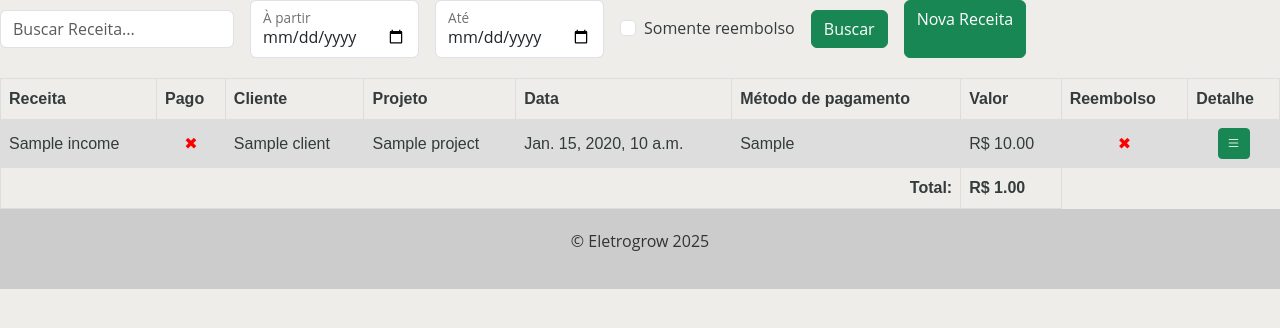
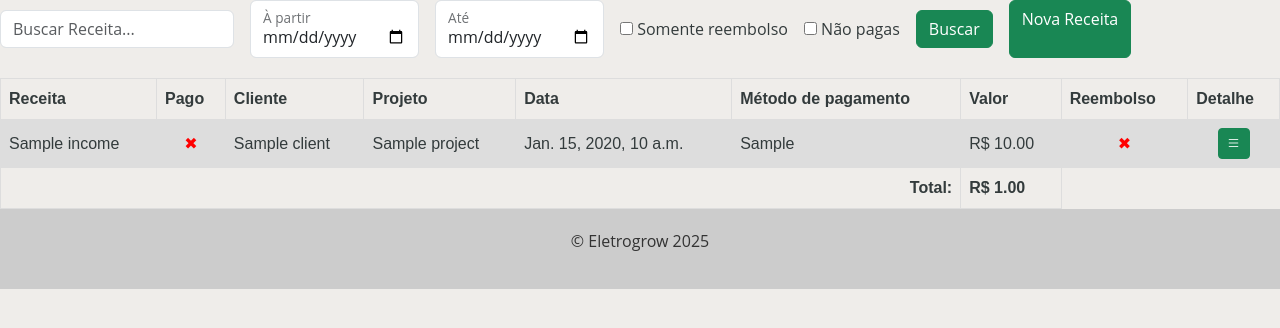
Before and after one commit to rrgermano/eletrogrow, a Django app: template inflows/templates/inflow.html in a window 1280 px wide. Shown: the top 328 px of the page. Run offline with Django 5.2, Linux system fonts and the light colour scheme; the template is opened without the code that fills it: most values are stand-ins (such as "Sample title", 1, 10 or a date in 2020); some libraries are stand-ins or nearby versions.

Commit message:
insert_not_paid_filter

```diff
--- a/inflows/templates/inflow.html
+++ b/inflows/templates/inflow.html
@@ -45,15 +45,22 @@ tr:nth-child(even) {
         <label for="end_date">Até</label>
     </div>
 
-    <div class="form-check">
-            <input class="form-check-input" type="checkbox" id="only_refund"
+    <div class="form-check-refund">
+            <input class="form-check-input-refund" type="checkbox" id="only_refund"
                    name="only_refund" value="1"
                    {% if request.GET.only_refund %}checked{% endif %}>
-            <label class="form-check-label" for="only_refund">
+            <label class="form-check-label-refund" for="only_refund">
                 Somente reembolso
             </label>
         </div>
-
+    <div class="form-check-paid">
+            <input class="form-check-input-paid" type="checkbox" id="not_paid"
+                   name="not_paid" value="1"
+                   {% if request.GET.not_paid %}checked{% endif %}>
+            <label class="form-check-label-paid" for="not_paid">
+                Não pagas
+            </label>
+        </div>
 
     <button type="submit" class="btn btn-success">Buscar</button>
     </form>
--- a/inflows/views.py
+++ b/inflows/views.py
@@ -24,12 +24,15 @@ class ListInflow(LoginRequiredMixin, ListView):
         start_date = self.request.GET.get('start_date')
         end_date = self.request.GET.get('end_date')
         only_refund = self.request.GET.get('only_refund')
+        not_paied = self.request.GET.get('not_paid')
         if start_date:
             inflows = inflows.filter(due_date__gte=start_date)
         if end_date:
             inflows = inflows.filter(due_date__lte=end_date)
         if only_refund:
             inflows = inflows.filter(refund=True)
+        if not_paied:
+            inflows = inflows.filter(paid=False)
         if search:
             incomes = inflows.filter(income__icontains=search)
             projects = inflows.filter(project__name__icontains=search)
```
